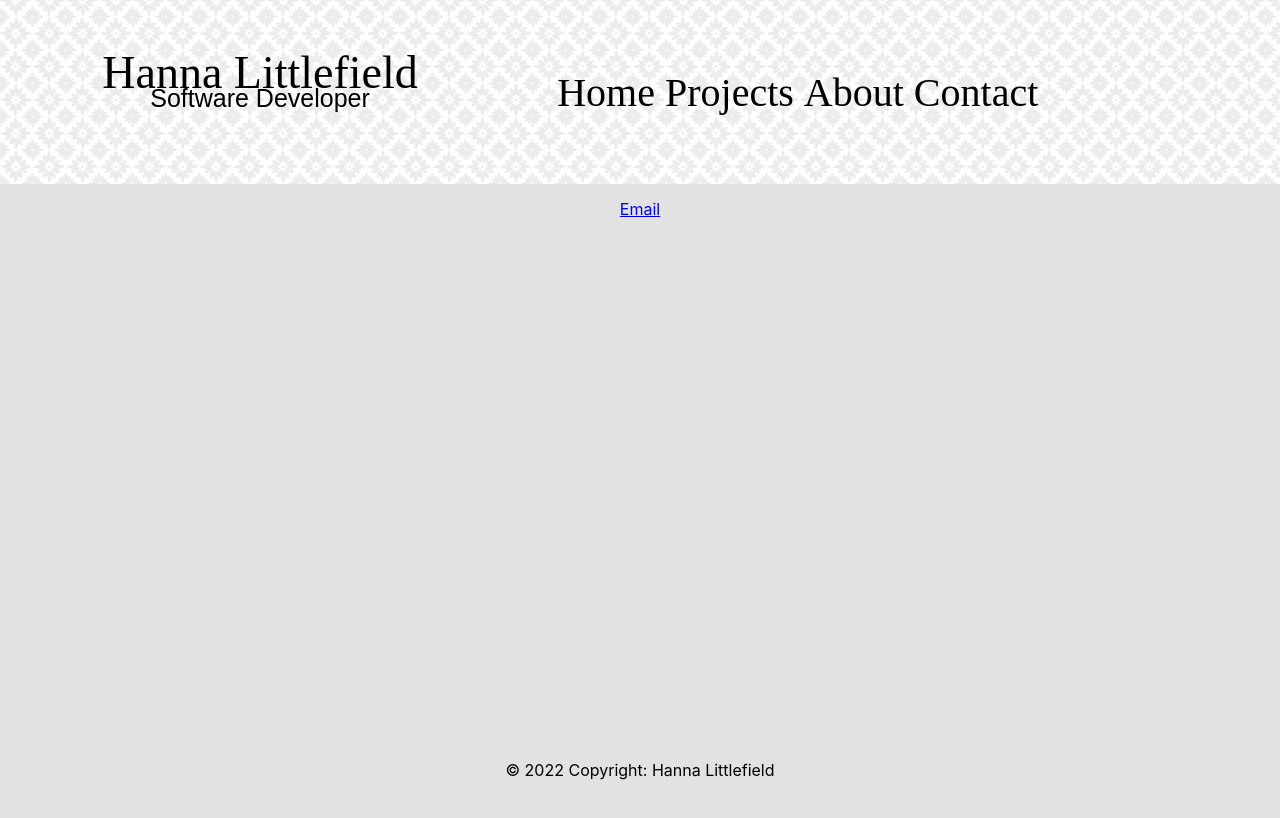
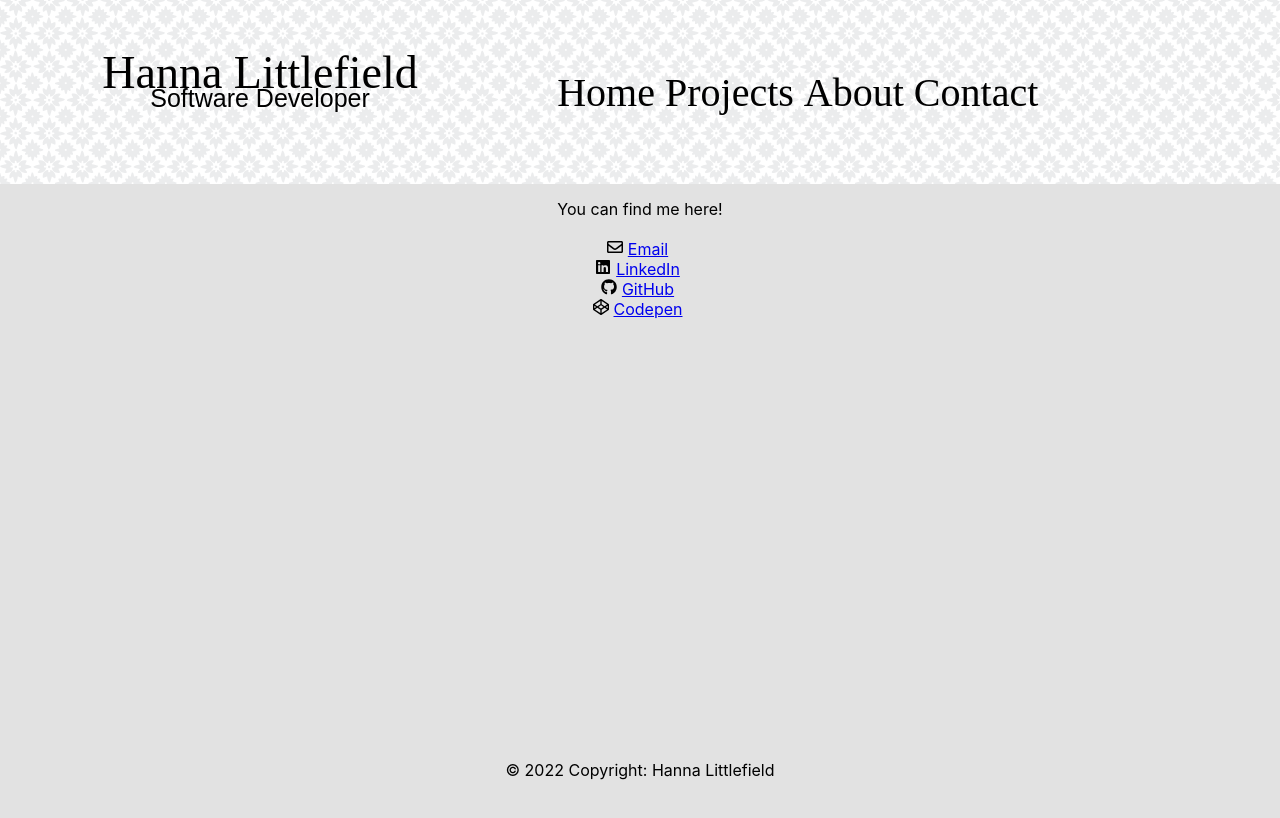
Before and after one commit to hannamlittlefield/AlexanderSucks, a React (Create React App) app: page /contact in a window 1280 px wide. Shown: the top 818 px of the page. Built offline with nearby package versions, Linux system fonts and the light colour scheme; a web font is replaced by a local one.

Commit message:
adding links and icons to contact page

```diff
--- a/src/Contact.js
+++ b/src/Contact.js
@@ -1,10 +1,14 @@
 import React from 'react'
-import {FaRegEnvelope} from 'react-icons/fa'
+import {FaRegEnvelope, FaLinkedin, FaGithub, FaCodepen} from 'react-icons/fa'
 
 export default function Contact(){
     return(
         <div align="center" className="Contact">
-        <a href = "mailto: HannaMLittlefield@gmail.com">Email</a>
+            You can find me here!<br/><br/>
+        <FaRegEnvelope/><a href = "mailto: HannaMLittlefield@gmail.com">Email</a><br/>
+        <FaLinkedin/><a href = 'https://www.linkedin.com/in/hannamlittlefield/'>LinkedIn</a><br/>
+        <FaGithub/><a href = 'https://github.com/hannamlittlefield'>GitHub</a><br/>
+        <FaCodepen/><a href = 'https://codepen.io/hannamlittlefield'>Codepen</a>
         </div>
     )
 }
```
